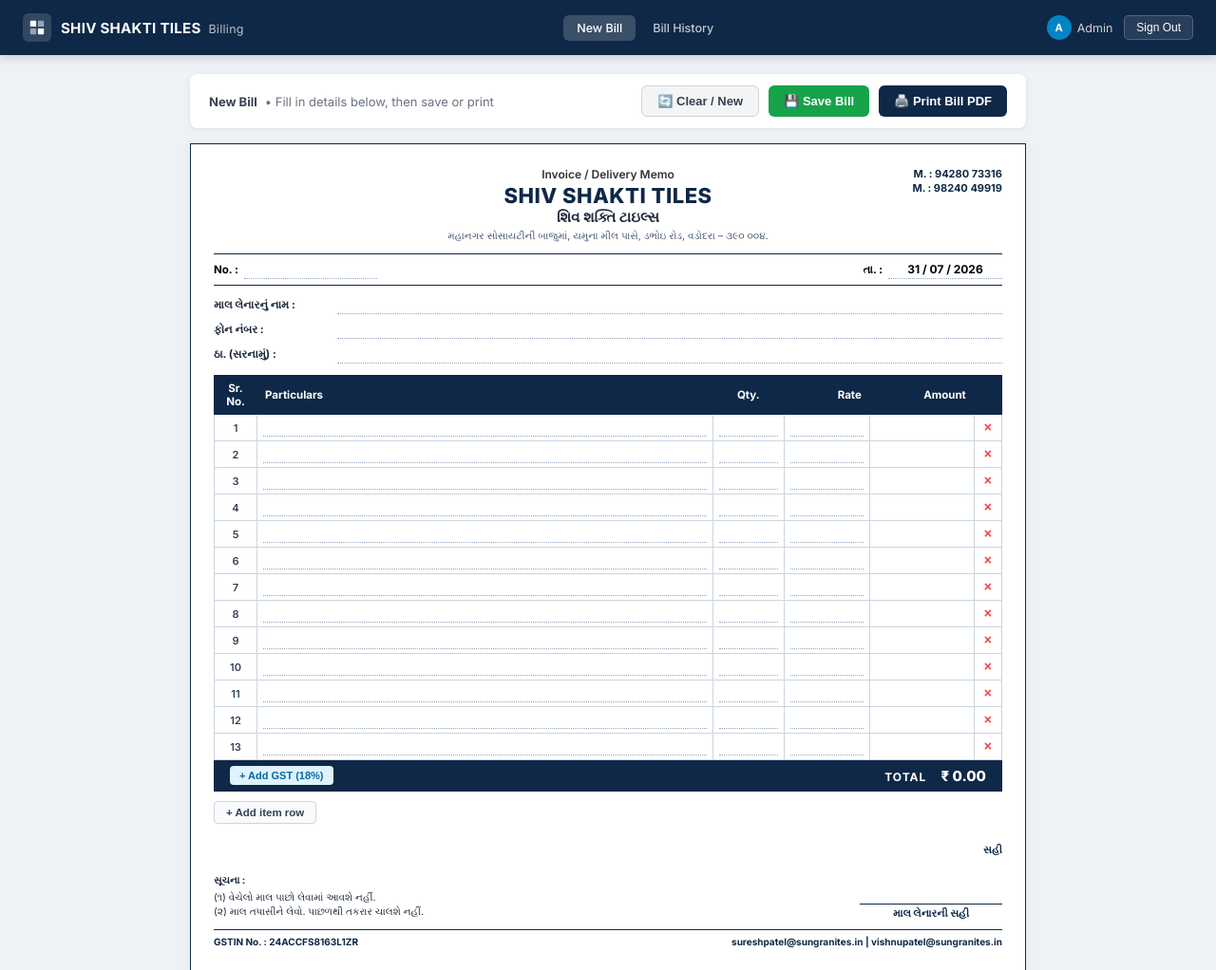
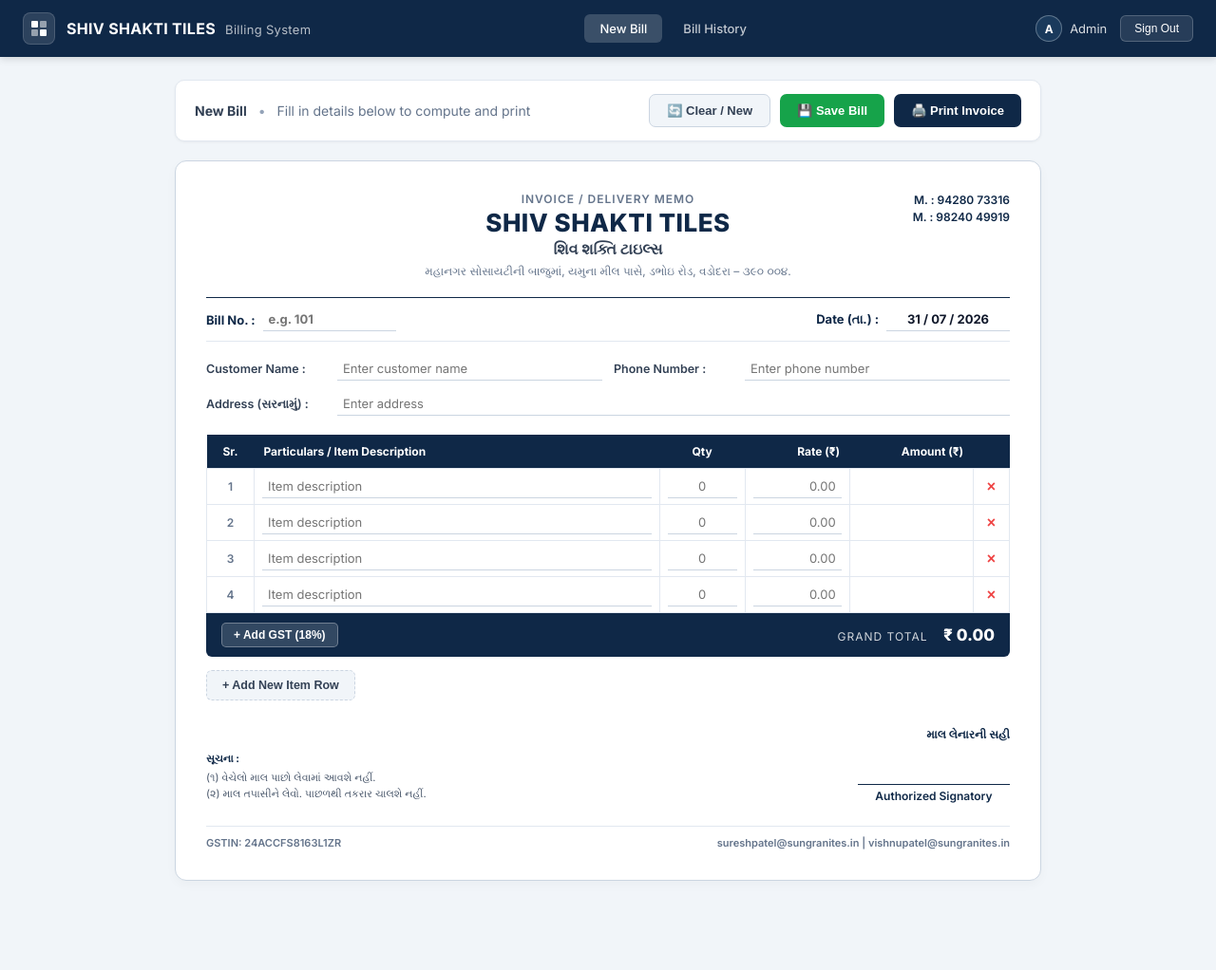
Before and after one commit to Vrund16/shiv-shakti-billing, a website: page public/index.html in a window 1280 px wide. Shown: the top 1022 px of the page at 95% size. After the commit the page ends 952 px from the top, so only its background shows below. Drawn offline with Linux system fonts and the light colour scheme.

Commit message:
Update index.html

```diff
--- a/public/index.html
+++ b/public/index.html
@@ -3,122 +3,127 @@
 <head>
 <meta charset="UTF-8">
 <meta name="viewport" content="width=device-width, initial-scale=1.0">
-<title>Shiv Shakti Tiles – Billing</title>
+<title>Shiv Shakti Tiles – Billing System</title>
 <style>
 @import url('https://fonts.googleapis.com/css2?family=Inter:wght@400;500;600;700;800&display=swap');
 
 *{box-sizing:border-box;margin:0;padding:0;}
-body{font-family:'Inter',Arial,sans-serif;background:#eef2f7;min-height:100vh;color:#111;}
+body{font-family:'Inter',Arial,sans-serif;background:#f1f5f9;min-height:100vh;color:#0f172a;}
 
 input[type="number"]::-webkit-outer-spin-button,
 input[type="number"]::-webkit-inner-spin-button { -webkit-appearance: none; margin: 0; }
 input[type="number"] { -moz-appearance: textfield; }
 
-/* ── NAV BAR ── */
-.topnav{background:#0f2847;padding:0 24px;height:58px;display:flex;align-items:center;
+/* ── NAVBAR ── */
+.topnav{background:#0f2847;padding:0 24px;height:60px;display:flex;align-items:center;
   justify-content:space-between;position:sticky;top:0;z-index:100;
-  box-shadow:0 2px 10px rgba(0,0,0,.2);}
-.nav-brand{display:flex;align-items:center;gap:10px;}
-.nav-logo{width:30px;height:30px;background:rgba(255,255,255,.15);border-radius:6px;
-  display:flex;align-items:center;justify-content:center;}
-.nav-logo svg{width:18px;height:18px;}
-.nav-title{font-size:15px;font-weight:700;color:#fff;letter-spacing:.3px;}
-.nav-title span{font-weight:400;opacity:.7;font-size:12.5px;margin-left:4px;}
-.nav-links{display:flex;gap:4px;}
-.nav-link{padding:6px 14px;border-radius:6px;font-size:12.5px;font-weight:500;
+  box-shadow:0 2px 8px rgba(0,0,0,.15);}
+.nav-brand{display:flex;align-items:center;gap:12px;}
+.nav-logo{width:34px;height:34px;background:rgba(255,255,255,.12);border-radius:8px;
+  display:flex;align-items:center;justify-content:center;border:1px solid rgba(255,255,255,.15);}
+.nav-logo svg{width:20px;height:20px;}
+.nav-title{font-size:16px;font-weight:700;color:#fff;letter-spacing:.3px;}
+.nav-title span{font-weight:400;opacity:.7;font-size:13px;margin-left:6px;}
+.nav-links{display:flex;gap:6px;}
+.nav-link{padding:7px 16px;border-radius:6px;font-size:13px;font-weight:500;
   color:rgba(255,255,255,.75);text-decoration:none;transition:all .15s;}
 .nav-link:hover{background:rgba(255,255,255,.1);color:#fff;}
 .nav-link.active{background:rgba(255,255,255,.18);color:#fff;}
-.nav-right{display:flex;align-items:center;gap:12px;}
-.nav-user{font-size:12.5px;color:rgba(255,255,255,.8);display:flex;align-items:center;gap:6px;}
-.user-avatar{width:26px;height:26px;border-radius:50%;background:#0284c7;
-  display:flex;align-items:center;justify-content:center;font-size:11px;font-weight:700;color:#fff;}
+.nav-right{display:flex;align-items:center;gap:14px;}
+.nav-user{font-size:13px;color:rgba(255,255,255,.85);display:flex;align-items:center;gap:8px;}
+.user-avatar{width:28px;height:28px;border-radius:50%;background:#1a3a5c;border:1px solid rgba(255,255,255,.3);
+  display:flex;align-items:center;justify-content:center;font-size:12px;font-weight:700;color:#fff;}
 .btn-logout{background:rgba(255,255,255,.1);border:1px solid rgba(255,255,255,.2);
-  color:#fff;padding:5px 12px;border-radius:5px;font-size:12px;cursor:pointer;}
+  color:#fff;padding:6px 14px;border-radius:6px;font-size:12px;font-weight:500;cursor:pointer;transition:all .15s;}
 .btn-logout:hover{background:rgba(255,255,255,.2);}
 
 /* ── CONTAINER ── */
-.page{padding:20px;max-width:920px;margin:0 auto;}
+.page{padding:24px;max-width:960px;margin:0 auto;}
 
 /* ── TOOLBAR ── */
-.toolbar-card{background:#fff;border-radius:8px;padding:12px 20px;margin-bottom:16px;
+.toolbar-card{background:#fff;border-radius:10px;padding:14px 20px;margin-bottom:20px;
   display:flex;align-items:center;justify-content:space-between;
-  box-shadow:0 1px 4px rgba(0,0,0,.08);flex-wrap:wrap;gap:12px;}
-.toolbar-left{display:flex;align-items:center;gap:8px;font-size:13px;color:#374151;}
+  box-shadow:0 1px 3px rgba(0,0,0,.05);border:1px solid #e2e8f0;flex-wrap:wrap;gap:12px;}
+.toolbar-left{display:flex;align-items:center;gap:8px;font-size:14px;color:#334155;}
 .toolbar-right{display:flex;gap:10px;}
-.action-btn{display:inline-flex;align-items:center;gap:6px;padding:8px 16px;border-radius:6px;
+.action-btn{display:inline-flex;align-items:center;gap:6px;padding:9px 18px;border-radius:7px;
   font-size:13px;font-weight:600;cursor:pointer;border:none;transition:all .15s;}
-.btn-clear{background:#f3f4f6;color:#374151;border:1px solid #d1d5db;}
-.btn-clear:hover{background:#e5e7eb;}
+.btn-clear{background:#f1f5f9;color:#334155;border:1px solid #cbd5e1;}
+.btn-clear:hover{background:#e2e8f0;}
 .btn-save{background:#16a34a;color:#fff;}
 .btn-save:hover{background:#15803d;}
 .btn-print{background:#0f2847;color:#fff;}
-.btn-print:hover{background:#1e3a8a;}
+.btn-print:hover{background:#1a3a5c;}
 
-/* ── CHALLAN SHEET ── */
-.challan-box{background:#fff;border:1.5px solid #0f2847;box-shadow:0 2px 10px rgba(0,0,0,.06);
-  padding:24px;color:#000;font-size:12px;position:relative;}
-.sub-title{text-align:center;font-size:12px;font-weight:600;color:#333;margin-bottom:2px;}
-.main-title{text-align:center;font-size:22px;font-weight:800;letter-spacing:.5px;color:#0f2847;}
-.guj-title{text-align:center;font-size:15px;font-weight:700;margin-bottom:4px;color:#1e293b;}
-.shop-addr{text-align:center;font-size:10.5px;color:#475569;margin-bottom:12px;}
-.contacts{position:absolute;right:24px;top:24px;text-align:right;font-size:11px;font-weight:700;color:#0f2847;line-height:1.4;}
+/* ── BILL CONTAINER ── */
+.bill-card{background:#fff;border-radius:12px;border:1px solid #cbd5e1;
+  box-shadow:0 4px 12px rgba(0,0,0,.03);padding:32px;color:#0f172a;position:relative;}
 
-.meta-row{display:flex;justify-content:space-between;align-items:center;padding:6px 0;
-  border-top:1.5px solid #0f2847;border-bottom:1px solid #0f2847;margin-bottom:10px;}
-.field-group{display:flex;align-items:center;gap:6px;}
-.field-label{font-weight:700;font-size:11.5px;}
-.clean-input{border:none;border-bottom:1px dotted #94a3b8;outline:none;padding:2px 4px;
-  font-size:12px;font-family:inherit;background:transparent;color:#000;}
-.clean-input:focus{border-bottom-color:#0f2847;background:#f0f9ff;}
+.contacts-header{position:absolute;right:32px;top:32px;text-align:right;font-size:12px;font-weight:600;color:#0f2847;line-height:1.5;}
 
-.cust-info-box{margin-bottom:12px;}
-.cust-row{display:flex;align-items:center;margin-bottom:6px;}
-.cust-label{width:130px;font-weight:700;font-size:11.5px;color:#1e293b;}
+.brand-header{text-align:center;margin-bottom:20px;}
+.sub-title{font-size:12px;font-weight:600;color:#64748b;letter-spacing:1px;text-transform:uppercase;margin-bottom:2px;}
+.main-title{font-size:26px;font-weight:800;color:#0f2847;letter-spacing:.5px;}
+.guj-title{font-size:16px;font-weight:700;color:#334155;margin-top:2px;}
+.shop-addr{font-size:12px;color:#64748b;margin-top:6px;}
+
+.meta-row{display:flex;justify-content:space-between;align-items:center;padding:10px 0;
+  border-top:1.5px solid #0f2847;border-bottom:1px solid #e2e8f0;margin-bottom:16px;}
+.field-group{display:flex;align-items:center;gap:8px;}
+.field-label{font-weight:700;font-size:13px;color:#0f2847;}
+.clean-input{border:none;border-bottom:1px solid #cbd5e1;outline:none;padding:4px 6px;
+  font-size:13px;font-family:inherit;background:transparent;color:#0f172a;transition:border-color .15s;}
+.clean-input:focus{border-bottom-color:#0f2847;background:#f8fafc;}
+
+.cust-info-grid{display:grid;grid-template-columns:1fr 1fr;gap:12px;margin-bottom:20px;}
+.cust-row{display:flex;align-items:center;gap:8px;}
+.cust-row.full-width{grid-column:span 2;}
+.cust-label{width:130px;font-weight:600;font-size:12.5px;color:#334155;}
 
 /* ── TABLE ── */
-.items-table{width:100%;border-collapse:collapse;margin-bottom:0;border:1px solid #0f2847;}
-.items-table th{background:#0f2847;color:#fff;padding:6px 8px;font-size:11.5px;font-weight:700;border:1px solid #0f2847;}
-.items-table td{border:1px solid #cbd5e1;padding:4px 6px;vertical-align:middle;height:26px;}
+.items-table{width:100%;border-collapse:collapse;margin-bottom:0;}
+.items-table th{background:#0f2847;color:#fff;padding:10px;font-size:12px;font-weight:700;text-align:left;}
+.items-table td{border:1px solid #e2e8f0;padding:6px 8px;vertical-align:middle;}
 .del-row-btn{color:#ef4444;background:none;border:none;font-weight:bold;cursor:pointer;
-  font-size:14px;padding:0 4px;line-height:1;}
-.del-row-btn:hover{color:#dc2626;}
+  font-size:16px;padding:2px 6px;line-height:1;border-radius:4px;}
+.del-row-btn:hover{background:#fee2e2;}
 
 .table-summary-bar{display:flex;justify-content:space-between;align-items:center;
-  background:#0f2847;color:#fff;padding:6px 16px;font-weight:700;font-size:13px;border:1px solid #0f2847;border-top:none;}
-.gst-toggle-btn{background:#e0f2fe;color:#0369a1;border:none;padding:4px 10px;
-  border-radius:4px;font-size:11px;font-weight:700;cursor:pointer;transition:all .15s;}
-.gst-toggle-btn.active{background:#16a34a;color:#fff;}
+  background:#0f2847;color:#fff;padding:10px 16px;border-radius:0 0 6px 6px;margin-bottom:14px;}
+.gst-toggle-btn{background:rgba(255,255,255,.15);color:#fff;border:1px solid rgba(255,255,255,.3);
+  padding:5px 12px;border-radius:5px;font-size:12px;font-weight:600;cursor:pointer;transition:all .15s;}
+.gst-toggle-btn:hover{background:rgba(255,255,255,.25);}
+.gst-toggle-btn.active{background:#16a34a;border-color:#16a34a;}
 
-.add-row-btn{margin-top:10px;padding:5px 12px;background:#f8fafc;border:1px solid #cbd5e1;
-  border-radius:4px;font-size:11.5px;font-weight:600;cursor:pointer;color:#334155;}
-.add-row-btn:hover{background:#e2e8f0;}
+.add-row-btn{padding:8px 16px;background:#f1f5f9;border:1px dashed #cbd5e1;
+  border-radius:6px;font-size:12.5px;font-weight:600;cursor:pointer;color:#334155;transition:all .15s;}
+.add-row-btn:hover{background:#e2e8f0;border-color:#94a3b8;}
 
 /* ── BOTTOM FOOTER ── */
-.bottom-grid{display:flex;justify-content:space-between;align-items:flex-end;margin-top:20px;padding-bottom:10px;}
-.terms-box{font-size:10.5px;line-height:1.5;color:#1e293b;}
-.terms-title{font-weight:700;margin-bottom:2px;}
+.bottom-grid{display:flex;justify-content:space-between;align-items:flex-end;margin-top:28px;}
+.terms-box{font-size:11px;line-height:1.6;color:#475569;}
+.terms-title{font-weight:700;color:#0f2847;margin-bottom:2px;}
 
-.signature-box{text-align:right;font-size:11px;font-weight:700;color:#0f2847;}
-.sig-line{margin-top:40px;border-top:1px solid #0f2847;display:inline-block;width:150px;text-align:center;padding-top:2px;}
+.signature-box{text-align:right;font-size:12px;font-weight:600;color:#0f2847;}
+.sig-line{margin-top:45px;border-top:1px solid #0f2847;display:inline-block;width:160px;text-align:center;padding-top:4px;}
 
-.footer-bar{border-top:1px solid #0f2847;padding-top:6px;display:flex;justify-content:space-between;font-size:10px;font-weight:700;color:#0f2847;}
+.footer-bar{margin-top:24px;border-top:1px solid #e2e8f0;padding-top:10px;
+  display:flex;justify-content:space-between;font-size:11px;font-weight:600;color:#64748b;}
 
-.toast{position:fixed;bottom:20px;right:20px;background:#0f2847;color:#fff;
-  padding:10px 18px;border-radius:6px;font-size:12.5px;font-weight:600;
-  box-shadow:0 4px 12px rgba(0,0,0,.15);display:none;z-index:9999;}
+.toast{position:fixed;bottom:24px;right:24px;background:#0f2847;color:#fff;
+  padding:12px 20px;border-radius:8px;font-size:13px;font-weight:600;
+  box-shadow:0 10px 20px rgba(0,0,0,.15);display:none;z-index:9999;}
 .toast.show{display:block;}
 
-/* ── PRINT SPECIFIC FORM ISSUES ── */
+/* ── PRINT STYLING ── */
 @media print {
-  @page { size: A4 portrait; margin: 8mm; }
+  @page { size: A4 portrait; margin: 10mm; }
   body { background: #fff; padding: 0; -webkit-print-color-adjust: exact; print-color-adjust: exact; }
-  .topnav, .toolbar-card, .add-row-btn, .del-row-btn, .gst-toggle-btn, .toast { display: none !important; }
+  .topnav, .toolbar-card, .add-row-btn, .del-col, .toast { display: none !important; }
   .page { max-width: 100%; padding: 0; margin: 0; }
-  .challan-box { border: 1.5px solid #0f2847 !important; padding: 16px !important; box-shadow: none !important; }
+  .bill-card { border: 1.5px solid #0f2847 !important; padding: 20px !important; box-shadow: none !important; border-radius: 0 !important; }
   .clean-input { border-bottom: none !important; padding: 0 !important; }
   .items-table th, .table-summary-bar { background: #0f2847 !important; color: #fff !important; }
-  .del-col { display: none !important; }
 }
 </style>
 </head>
@@ -134,7 +139,7 @@
         <rect x="22" y="22" width="14" height="14" rx="2" fill="white"/>
       </svg>
     </div>
-    <div class="nav-title">SHIV SHAKTI TILES <span>Billing</span></div>
+    <div class="nav-title">SHIV SHAKTI TILES <span>Billing System</span></div>
   </div>
   <div class="nav-links">
     <a href="index.html" class="nav-link active">New Bill</a>
@@ -149,78 +154,82 @@
 <div class="page">
   <div class="toolbar-card">
     <div class="toolbar-left">
-      <strong id="formTitle">New Bill</strong> <span style="color:#6b7280;">• Fill in details below, then save or print</span>
+      <strong id="formTitle">New Bill</strong>
+      <span style="color:#94a3b8; margin: 0 4px;">•</span>
+      <span style="color:#64748b;">Fill in details below to compute and print</span>
     </div>
     <div class="toolbar-right">
       <button class="action-btn btn-clear" onclick="clearForm()">🔄 Clear / New</button>
       <button class="action-btn btn-save" onclick="saveBill()">💾 Save Bill</button>
-      <button class="action-btn btn-print" onclick="window.print()">🖨️ Print Bill PDF</button>
+      <button class="action-btn btn-print" onclick="window.print()">🖨️ Print Invoice</button>
     </div>
   </div>
 
-  <div class="challan-box" id="challan-sheet">
-    <div class="contacts">
+  <div class="bill-card">
+    <div class="contacts-header">
       M. : 94280 73316<br>
       M. : 98240 49919
     </div>
 
-    <div class="sub-title">Invoice / Delivery Memo</div>
-    <div class="main-title">SHIV SHAKTI TILES</div>
-    <div class="guj-title">શિવ શક્તિ ટાઇલ્સ</div>
-    <div class="shop-addr">મહાનગર સોસાયટીની બાજુમાં, યમુના મીલ પાસે, ડભોઇ રોડ, વડોદરા – ૩૯૦ ૦૦૪.</div>
+    <div class="brand-header">
+      <div class="sub-title">Invoice / Delivery Memo</div>
+      <div class="main-title">SHIV SHAKTI TILES</div>
+      <div class="guj-title">શિવ શક્તિ ટાઇલ્સ</div>
+      <div class="shop-addr">મહાનગર સોસાયટીની બાજુમાં, યમુના મીલ પાસે, ડભોઇ રોડ, વડોદરા – ૩૯૦ ૦૦૪.</div>
+    </div>
 
     <div class="meta-row">
       <div class="field-group">
-        <span class="field-label">No. :</span>
-        <input type="text" id="billNo" class="clean-input" placeholder="" style="width:140px; font-weight:700;">
+        <span class="field-label">Bill No. :</span>
+        <input type="text" id="billNo" class="clean-input" placeholder="e.g. 101" style="width:140px; font-weight:700;">
       </div>
       <div class="field-group">
-        <span class="field-label">તા. :</span>
-        <input type="text" id="billDate" class="clean-input" style="width:120px; text-align:center; font-weight:700;">
+        <span class="field-label">Date (તા.) :</span>
+        <input type="text" id="billDate" class="clean-input" style="width:130px; text-align:center; font-weight:700;">
       </div>
     </div>
 
-    <div class="cust-info-box">
+    <div class="cust-info-grid">
       <div class="cust-row">
-        <span class="cust-label">માલ લેનારનું નામ :</span>
-        <input type="text" id="custName" class="clean-input" placeholder="" style="flex:1;">
+        <span class="cust-label">Customer Name :</span>
+        <input type="text" id="custName" class="clean-input" placeholder="Enter customer name" style="flex:1;">
       </div>
       <div class="cust-row">
-        <span class="cust-label">ફોન નંબર :</span>
-        <input type="text" id="custPhone" class="clean-input" placeholder="" style="flex:1;">
+        <span class="cust-label">Phone Number :</span>
+        <input type="text" id="custPhone" class="clean-input" placeholder="Enter phone number" style="flex:1;">
       </div>
-      <div class="cust-row">
-        <span class="cust-label">ઠા. (સરનામું) :</span>
-        <input type="text" id="custAddress" class="clean-input" placeholder="" style="flex:1;">
+      <div class="cust-row full-width">
+        <span class="cust-label">Address (સરનામું) :</span>
+        <input type="text" id="custAddress" class="clean-input" placeholder="Enter address" style="flex:1;">
       </div>
     </div>
 
     <table class="items-table">
       <thead>
         <tr>
-          <th style="width:45px; text-align:center;">Sr. No.</th>
-          <th style="text-align:left;">Particulars</th>
-          <th style="width:75px; text-align:center;">Qty.</th>
-          <th style="width:90px; text-align:right;">Rate</th>
-          <th style="width:110px; text-align:right;">Amount</th>
-          <th style="width:28px;" class="del-col"></th>
+          <th style="width:50px; text-align:center;">Sr.</th>
+          <th>Particulars / Item Description</th>
+          <th style="width:90px; text-align:center;">Qty</th>
+          <th style="width:110px; text-align:right;">Rate (₹)</th>
+          <th style="width:130px; text-align:right;">Amount (₹)</th>
+          <th style="width:36px;" class="del-col"></th>
         </tr>
       </thead>
       <tbody id="itemsBody"></tbody>
     </table>
 
     <div class="table-summary-bar">
-      <div style="display:flex; align-items:center; gap:10px;">
+      <div style="display:flex; align-items:center; gap:12px;">
         <button class="gst-toggle-btn" id="gstToggleBtn" onclick="toggleGst()">+ Add GST (18%)</button>
-        <span id="gstAmountLabel" style="font-size:11.5px; color:#bae6fd; display:none;">GST (18%): ₹ 0.00</span>
+        <span id="gstAmountLabel" style="font-size:12px; color:#bae6fd; display:none;">GST (18%): ₹ 0.00</span>
       </div>
       <div>
-        <span style="letter-spacing:1px; margin-right:12px; font-size:12px;">TOTAL</span>
-        <span id="grandTotalDisplay" style="font-size:15px; font-weight:800;">₹ 0.00</span>
+        <span style="letter-spacing:1px; margin-right:12px; font-size:12px; opacity:0.8;">GRAND TOTAL</span>
+        <span id="grandTotalDisplay" style="font-size:17px; font-weight:800;">₹ 0.00</span>
       </div>
     </div>
 
-    <button class="add-row-btn" onclick="addRow()">+ Add item row</button>
+    <button class="add-row-btn" onclick="addRow()">+ Add New Item Row</button>
 
     <div class="bottom-grid">
       <div class="terms-box">
@@ -230,13 +239,13 @@
       </div>
 
       <div class="signature-box">
-        <div style="margin-bottom:10px;">સહી</div>
-        <div class="sig-line">માલ લેનારની સહી</div>
+        <div>માલ લેનારની સહી</div>
+        <div class="sig-line">Authorized Signatory</div>
       </div>
     </div>
 
     <div class="footer-bar">
-      <div>GSTIN No. : 24ACCFS8163L1ZR</div>
+      <div>GSTIN: 24ACCFS8163L1ZR</div>
       <div>sureshpatel@sungranites.in | vishnupatel@sungranites.in</div>
     </div>
   </div>
@@ -245,9 +254,12 @@
 <div class="toast" id="toast"></div>
 
 <script>
-// Fixed at 13 rows to match reference image format exactly
-const TOTAL_ROWS = 13;
-let items = Array.from({ length: TOTAL_ROWS }, () => ({ desc: '', qty: '', rate: '' }));
+let items = [
+  { desc: '', qty: '', rate: '' },
+  { desc: '', qty: '', rate: '' },
+  { desc: '', qty: '', rate: '' },
+  { desc: '', qty: '', rate: '' }
+];
 let isGstApplied = false;
 let currentEditingId = null;
 
@@ -269,11 +281,6 @@
   const tbody = document.getElementById('itemsBody');
   tbody.innerHTML = '';
 
-  // Ensure items array stays at least 13 rows for full print sheet match
-  while (items.length < TOTAL_ROWS) {
-    items.push({ desc: '', qty: '', rate: '' });
-  }
-
   items.forEach((item, index) => {
     const qtyNum = parseFloat(item.qty) || 0;
     const rateNum = parseFloat(item.rate) || 0;
@@ -281,12 +288,12 @@
 
     const tr = document.createElement('tr');
     tr.innerHTML = `
-      <td style="text-align:center; font-weight:600; color:#334155; font-size:11px;">${index + 1}</td>
-      <td><input type="text" class="clean-input" value="${item.desc || ''}" oninput="updateItem(${index}, 'desc', this.value)" style="width:100%; font-size:11.5px;"></td>
-      <td><input type="number" class="clean-input" value="${item.qty || ''}" oninput="updateItem(${index}, 'qty', this.value)" style="width:100%; text-align:center; font-size:11.5px;"></td>
-      <td><input type="number" class="clean-input" value="${item.rate || ''}" oninput="updateItem(${index}, 'rate', this.value)" style="width:100%; text-align:right; font-size:11.5px;"></td>
-      <td style="text-align:right; font-weight:600; font-size:11.5px; color:#1e293b;" id="amt-${index}">${amt > 0 ? amt.toFixed(2) : ''}</td>
-      <td style="text-align:center;" class="del-col"><button class="del-row-btn" onclick="clearRow(${index})" title="Clear row">&times;</button></td>
+      <td style="text-align:center; font-weight:600; color:#64748b; font-size:12px;">${index + 1}</td>
+      <td><input type="text" class="clean-input" value="${item.desc || ''}" oninput="updateItem(${index}, 'desc', this.value)" placeholder="Item description" style="width:100%;"></td>
+      <td><input type="number" class="clean-input" value="${item.qty || ''}" oninput="updateItem(${index}, 'qty', this.value)" placeholder="0" style="width:100%; text-align:center;"></td>
+      <td><input type="number" class="clean-input" value="${item.rate || ''}" oninput="updateItem(${index}, 'rate', this.value)" placeholder="0.00" style="width:100%; text-align:right;"></td>
+      <td style="text-align:right; font-weight:600; font-size:13px;" id="amt-${index}">${amt > 0 ? amt.toFixed(2) : ''}</td>
+      <td style="text-align:center;" class="del-col"><button class="del-row-btn" onclick="removeRow(${index})" title="Remove item">&times;</button></td>
     `;
     tbody.appendChild(tr);
   });
@@ -312,8 +319,12 @@
   renderTable();
 }
 
-function clearRow(index) {
-  items[index] = { desc: '', qty: '', rate: '' };
+function removeRow(index) {
+  if (items.length <= 1) {
+    items[0] = { desc: '', qty: '', rate: '' };
+  } else {
+    items.splice(index, 1);
+  }
   renderTable();
 }
 
@@ -354,7 +365,7 @@
 }
 
 function clearForm() {
-  if (confirm('Are you sure you want to clear all fields?')) {
+  if (confirm('Are you sure you want to clear this form?')) {
     currentEditingId = null;
     document.getElementById('formTitle').textContent = 'New Bill';
     document.getElementById('billNo').value = '';
@@ -366,7 +377,12 @@
     const btn = document.getElementById('gstToggleBtn');
     btn.classList.remove('active');
     btn.textContent = '+ Add GST (18%)';
-    items = Array.from({ length: TOTAL_ROWS }, () => ({ desc: '', qty: '', rate: '' }));
+    items = [
+      { desc: '', qty: '', rate: '' },
+      { desc: '', qty: '', rate: '' },
+      { desc: '', qty: '', rate: '' },
+      { desc: '', qty: '', rate: '' }
+    ];
     window.history.replaceState({}, document.title, window.location.pathname);
     renderTable();
   }
@@ -392,7 +408,6 @@
 
       if (b.items && b.items.length > 0) {
         items = b.items;
-        while (items.length < TOTAL_ROWS) items.push({ desc: '', qty: '', rate: '' });
       }
 
       if (b.isGstApplied) {
@@ -460,7 +475,7 @@
       document.getElementById('formTitle').textContent = `Editing Bill (${saved.billNo})`;
       showToast('Bill saved successfully!');
     } else {
-      alert('Error saving bill.');
+      alert('Failed to save bill.');
     }
   } catch (err) {
     console.error('Save error:', err);
```
